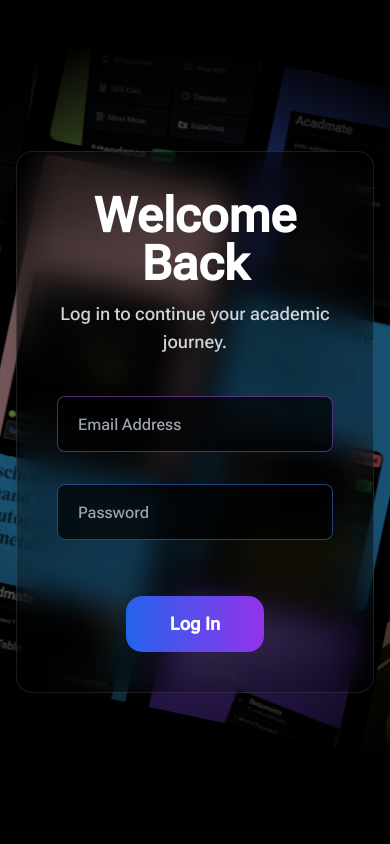
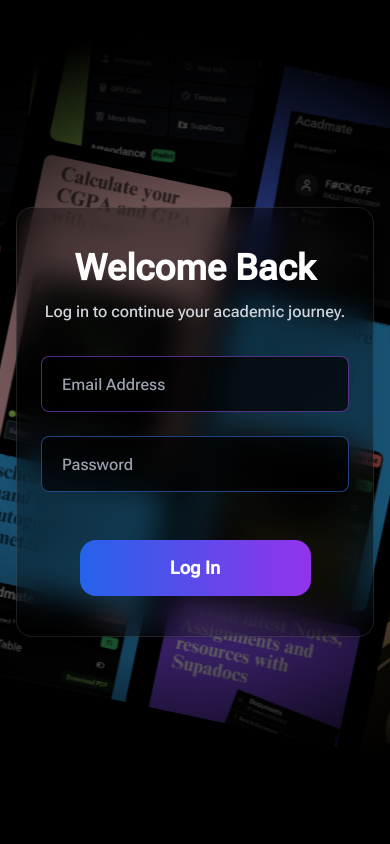
Before and after one commit to Acadmate/test_server_fe, a Next.js app: page /login in a window 390 px wide. Shown: the top 844 px of the page. Built offline with nearby package versions, Linux system fonts and the light colour scheme; no server answers.

Commit message:
updated login page design

```diff
--- a/src/app/login/page.tsx
+++ b/src/app/login/page.tsx
@@ -1,4 +1,3 @@
-// src/app/login/page.tsx
 "use client";
 import LoginForm from "@/components/login/form";
 import { useAuthStore } from "@/store/authStore";
@@ -18,8 +17,7 @@ export default function Login() {
   }
 
   return (
-    <div className="relative w-screen h-screen overflow-hidden bg-black flex items-center justify-center p-4">
-      {/* Background Carousel Container */}
+    <div className="relative w-screen min-h-screen overflow-hidden bg-black flex items-center justify-center p-4">
       <div
         className="absolute inset-0 z-0 flex items-center"
         style={{ transform: "translateX(-25%)", opacity: 0.45 }}
@@ -48,7 +46,6 @@ export default function Login() {
         </div>
       </div>
 
-      {/* Background Circle Blur */}
       <div
         className="absolute inset-0 bg-black"
         style={{
@@ -59,12 +56,12 @@ export default function Login() {
         }}
       />
 
-      {/* --- INCREASED size of the login container --- */}
-      <div className="relative z-10 w-full max-w-lg bg-black/30 backdrop-blur-lg rounded-2xl border border-white/10 shadow-lg p-10">
-        <div className="text-center mb-10">
-          {/* --- INCREASED text size --- */}
-          <h2 className="text-white text-5xl font-bold mb-3">Welcome Back</h2>
-          <p className="text-gray-300 text-lg">
+      <div className="relative z-10 w-full max-w-lg bg-black/30 backdrop-blur-lg rounded-2xl border border-white/10 shadow-lg py-10 px-6 md:px-10">
+        <div className="text-center mb-8 md:mb-10">
+          <h2 className="text-white text-4xl md:text-5xl font-bold mb-3">
+            Welcome Back
+          </h2>
+          <p className="text-gray-300 text-base md:text-lg">
             Log in to continue your academic journey.
           </p>
         </div>
--- a/src/components/login/form.tsx
+++ b/src/components/login/form.tsx
@@ -1,4 +1,3 @@
-// src/components/login/form.tsx
 "use client";
 import "@/app/globals.css";
 import "@/components/loaderButton.css";
@@ -95,7 +94,7 @@ export default function LoginForm() {
   return (
     <Form {...form}>
       <form
-        className="flex flex-col gap-8 max-w-md mx-auto"
+        className="flex flex-col gap-6 max-w-md mx-auto"
         onSubmit={form.handleSubmit(onSubmit)}
       >
         <FormField
@@ -150,7 +149,7 @@ export default function LoginForm() {
 
         <Button
           type="submit"
-          className="w-1/2 self-center h-14 bg-gradient-to-r from-blue-600 to-purple-600 text-white font-semibold text-lg rounded-2xl hover:shadow-lg hover:shadow-purple-500/40 transition-all duration-300 active:scale-95 disabled:opacity-70 mt-6"
+          className="w-3/4 sm:w-1/2 self-center h-14 bg-gradient-to-r from-blue-600 to-purple-600 text-white font-semibold text-lg rounded-2xl hover:shadow-lg hover:shadow-purple-500/40 transition-all duration-300 active:scale-95 disabled:opacity-70 mt-6"
           disabled={loading}
         >
           {loading ? <div className="loader"></div> : "Log In"}
```
